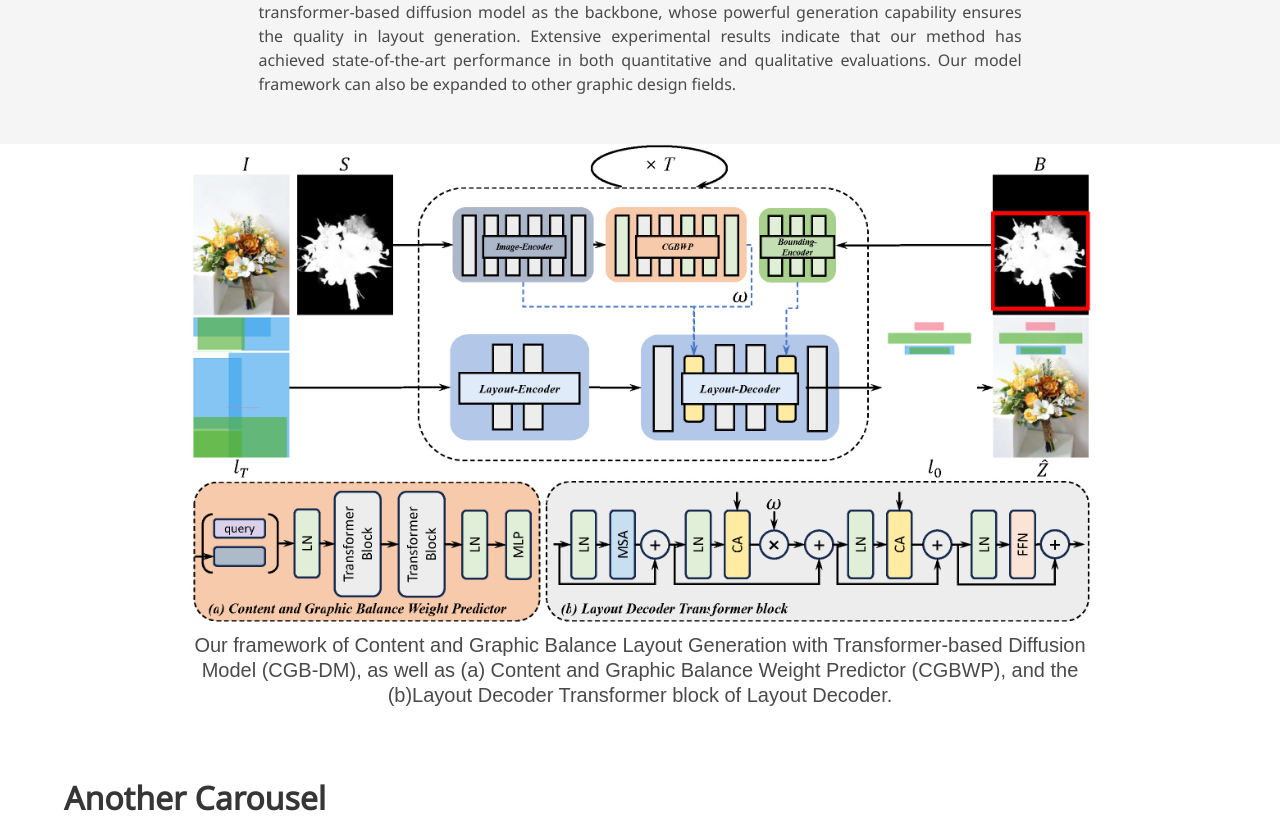
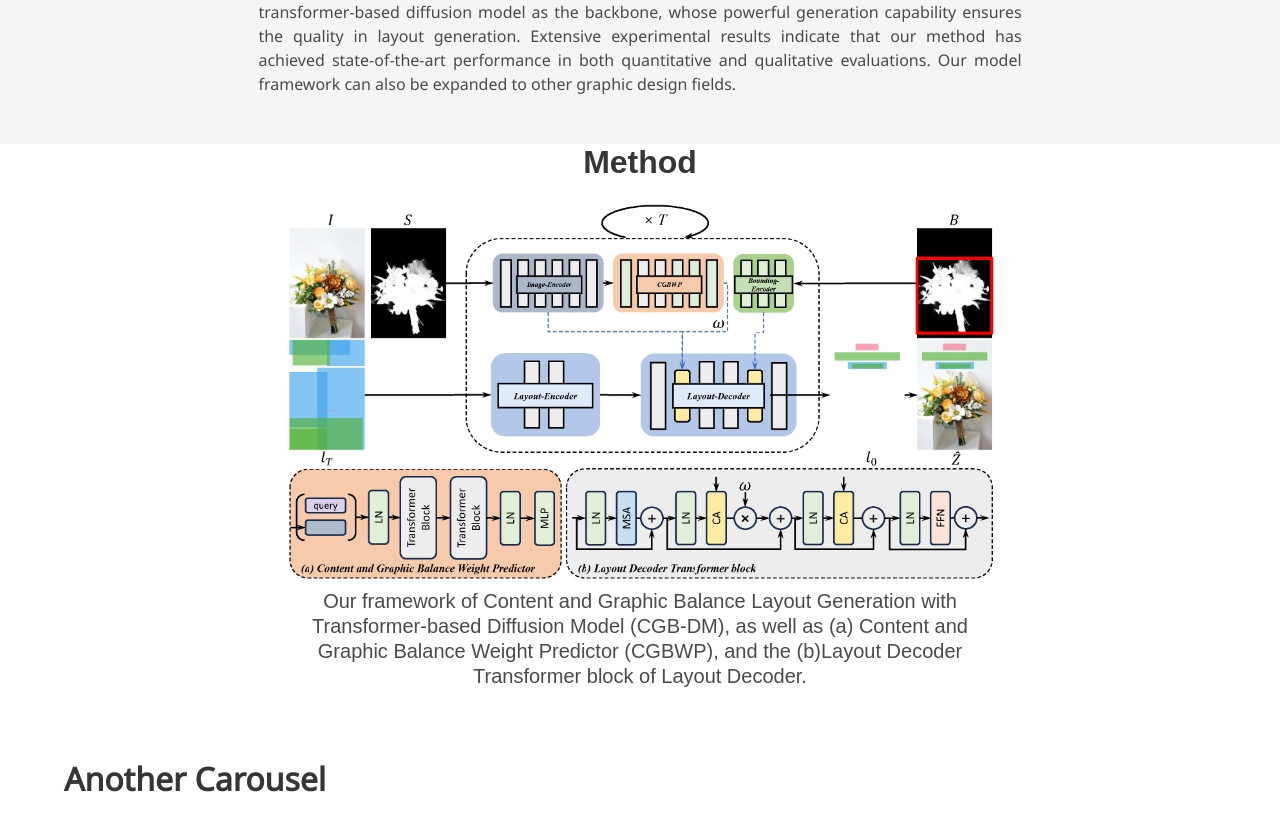
Before and after one commit to yuli0103/CGB-DM.github.io, a plain HTML site: page index.html in a window 1280 px wide. Shown: the part 1102-1921 px from the top of the page. Drawn offline with nearby package versions, Linux system fonts and the light colour scheme; some icons are missing; a web font is replaced by a local one.

Commit message:
Update index.html

```diff
--- a/index.html
+++ b/index.html
@@ -163,9 +163,12 @@ model framework can also be expanded to other graphic design fields.
 </section>
 <!-- End paper abstract -->
 
-  <!-- Teaser image -->
+  <!-- Method image -->
 <section class="hero teaser">
   <div class="container is-max-desktop">
+    <div class="columns is-centered has-text-centered">
+      <div class="column is-four-fifths">
+        <h2 class="title is-3">Method</h2>
           <div class="hero-body">
             <img src="static/images/architecture.jpg" alt="Teaser Image" style="width:100%; height:auto;">
             <h2 class="subtitle has-text-centered">
@@ -173,8 +176,10 @@ model framework can also be expanded to other graphic design fields.
             </h2>
           </div>
         </div>
+      </div>
+  </div>
 </section>
-<!-- End teaser image -->
+<!-- End Method image -->
 
 
 <!-- Video carousel -->
```
Lines whose indentation alone changed are shown as unchanged.
